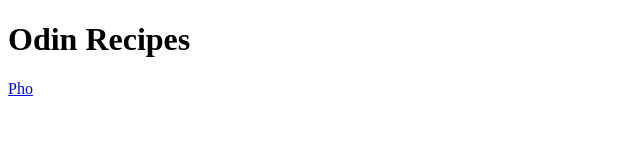
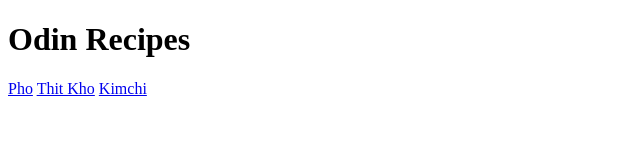
Before and after one commit to Micmaq95/odin-recipes, a plain HTML site: page index.html in a window 1280 px wide. Shown: the whole page, without its empty margins (0-640 px from the left). Drawn offline with Linux system fonts and the light colour scheme.

Commit message:
Index page list update

```diff
--- a/index.html
+++ b/index.html
@@ -7,5 +7,7 @@
     <body>
         <h1>Odin Recipes</h1>
         <a href="./recipes/pho.html">Pho</a>
+        <a href="./recipes/thitkho.html">Thit Kho</a>
+        <a href="./recipes/kimchi.html"> Kimchi</a>
     </body>
 </html>
```
